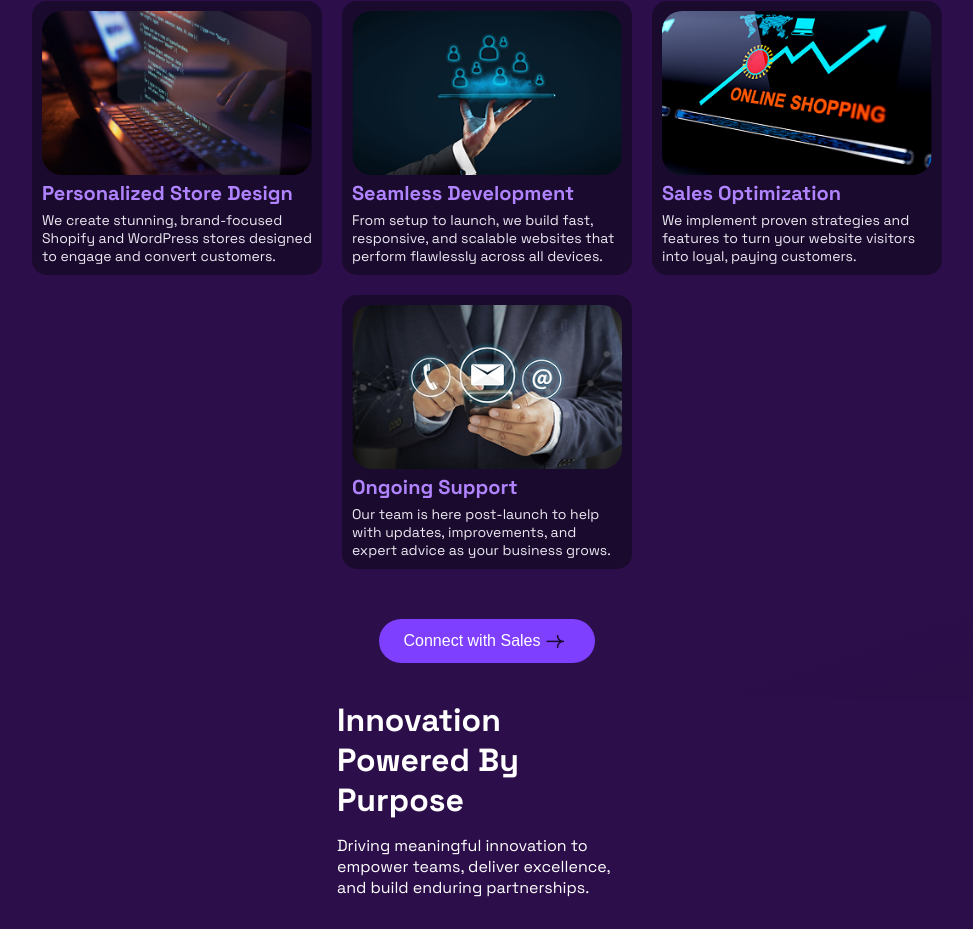
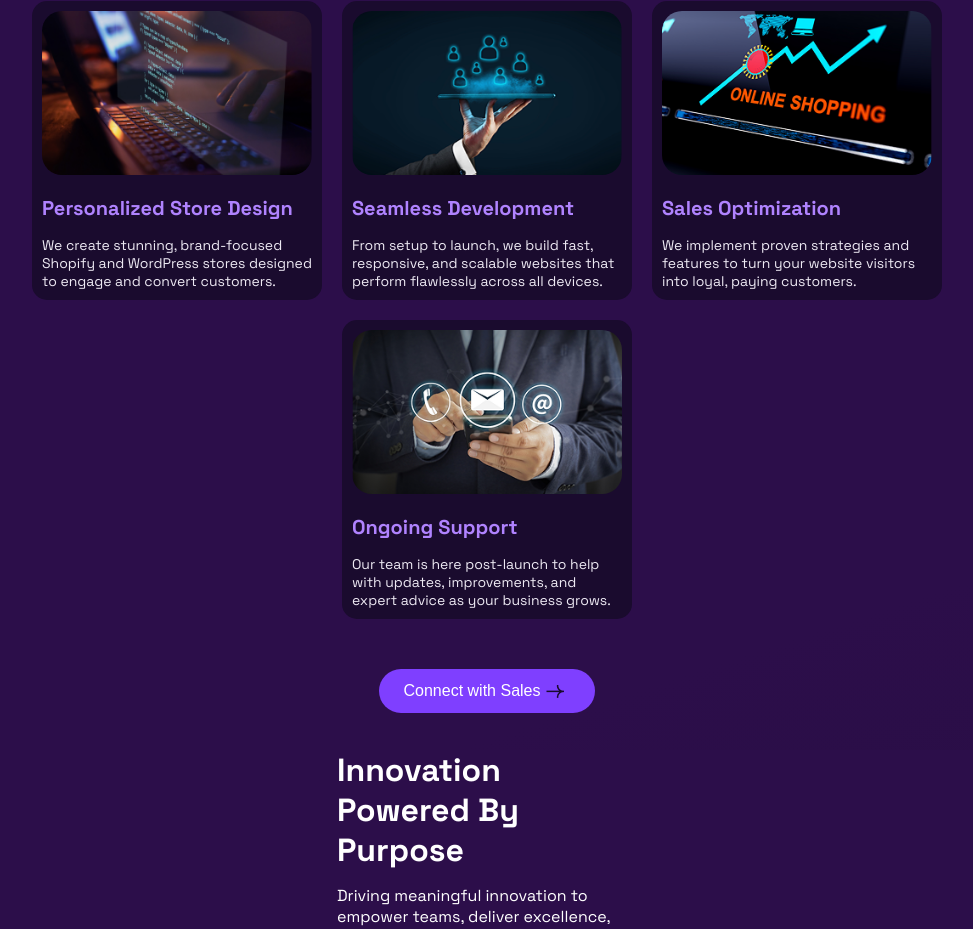
Before and after one commit to Jincora7/JincoraSite, a React (Vite) app: page / in a window 1280 px wide. Shown: the part 1154-2083 px from the top of the page, without its empty margins (153-1126 px from the left). Built offline with nearby package versions, Linux system fonts and the light colour scheme.

Commit message:
pillars 2

```diff
--- a/src/components/Home/Pillars-Page/PillarsCardComponent/PillarsCardComponent.css
+++ b/src/components/Home/Pillars-Page/PillarsCardComponent/PillarsCardComponent.css
@@ -24,7 +24,7 @@
 }
 
 .pillars-card-component h4{
-  margin-top: 5px;
+  margin-top: 20px;
   font-size: 20px;
   color: #B083FF;
 }
@@ -32,5 +32,5 @@
 .pillars-card-component .pillar-card-comp-para{
 
   font-size: 14px;
-  margin-top: 5px;
+  margin-top: 15px;
 }
```
